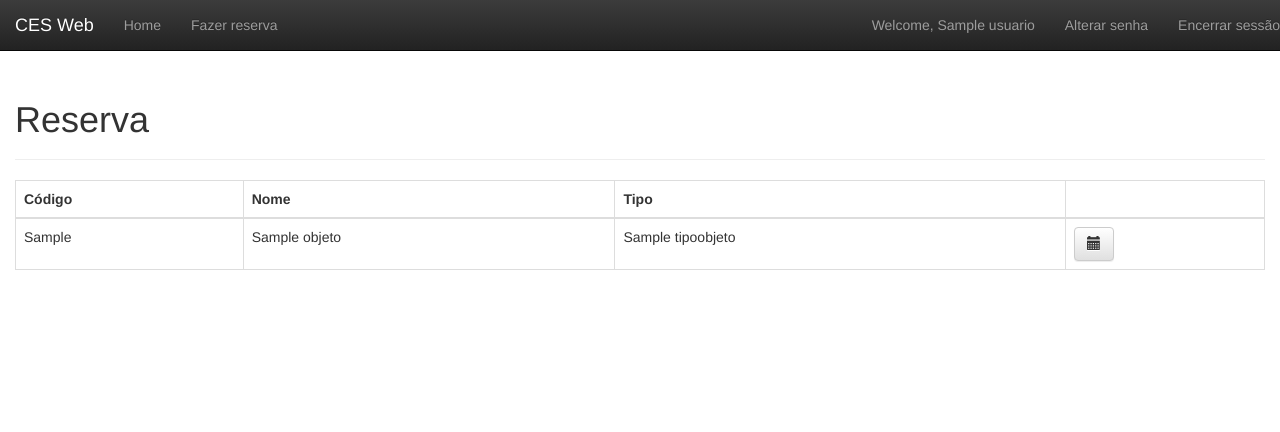
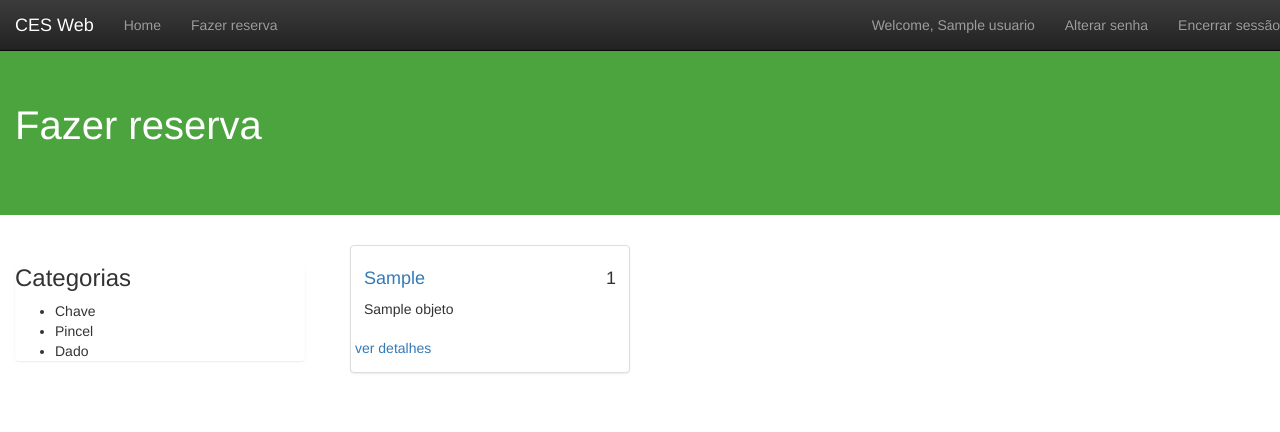
Before and after one commit to manoelnetom/CES-web, a Django app: page /ces/fazer_reserva/ in a window 1280 px wide. Shown: the top 432 px of the page. Run offline with Django 3.2, Linux system fonts and the light colour scheme; a user stored in the database is signed in; tables that the repository leaves empty hold one stand-in row (values such as "Sample post"); parts of the project's set-up code (start-up, migrations or seed data) failed here and were passed over; some libraries are stand-ins or nearby versions.

Commit message:
adicionar estrutura basica do layout de reserva

```diff
--- a/site/ces/static/ces/css/style.css
+++ b/site/ces/static/ces/css/style.css
@@ -103,3 +103,48 @@
     -webkit-border-radius: 50%;
     border-radius: 50%;
 }
+
+body {
+    font-family: 'Libre Franklin', Helvetica, Arial, sans-serif;
+}
+
+.page-heading {
+ margin-top:-13px;
+ margin:-15px;
+ position:relative;
+ margin-bottom:30px;
+ padding:30px 15px;
+ text-align:center;
+ color:rgba(255,255,255,0.5);
+ background-color:#4ba43e;
+ font-size:1.25rem;
+}
+.page-heading h1 {
+ margin-top:0;
+ color:#fff
+}
+.page-heading p {
+ margin-bottom:0;
+ line-height:1.4
+}
+.page-heading .container {
+ position:relative
+}
+@media (min-width: 768px) {
+ .page-heading {
+  padding-top:60px;
+  padding-bottom:60px;
+  text-align:left;
+  font-size:1.5rem
+ }
+ .page-heading h1 {
+  font-size:4rem;
+  line-height:1
+ }
+
+ @media (min-width: 992px) {
+   .page-heading h1,.page-heading p {
+    margin-right:380px
+   }
+  }
+}
--- a/site/ces/templates/base_generic.html
+++ b/site/ces/templates/base_generic.html
@@ -53,13 +53,11 @@
             {% endif %}
         </div>
     </div>
+     {% block titlepage %}{% endblock %}
     <div class="container-fluid" style="width:100%">
         {% block container %}
             <div class="content">
                {% block content %}
-                <div class="page-header">
-                    <h1>CES web</h1>
-                </div>
                {% endblock %}
             </div>
         {% endblock %}
--- /dev/null
+++ b/site/ces/templates/ces/base_reserva.html
@@ -0,0 +1,23 @@
+{% extends "base_generic.html" %}
+
+{% block container %}
+<div class="row">
+  <div class="col-lg-3">
+    {% block sidebar %}
+    <div class="list-group">
+      <h3>
+        Categorias
+      </h3>
+      <ul>
+        <li>Chave</li>
+        <li>Pincel</li>
+        <li>Dado</li>
+      </ul>
+    </div>
+    {% endblock %}
+  </div>
+  <div class="col-lg-9">
+    {% block area %}
+    {% endblock %}
+</div>
+{% endblock %}
--- a/site/ces/templates/ces/fazer_reserva.html
+++ b/site/ces/templates/ces/fazer_reserva.html
@@ -1,37 +1,36 @@
-{% extends "base_generic.html" %}
-
-{% block content %}
-   <div class="page-header">
-        <h1>Reserva</h1>
-   </div>
-
-  <table class="table table-hover table-bordered">
-    <thead>
-     <tr>
-        <th>Código</th>
-        <th>Nome</th>
-        <th>Tipo</th>
-        <th></th>
-     </tr>
-     </thead>
-   {% if objeto_list %}
-   {% for objeto in objeto_list %}
-     <tbody>
-     <tr>
-        <td> {{ objeto.codigo }}</td>
-        <td> {{ objeto.nome }}</td>
-        <td> {{ objeto.tipoObjeto.nome }}</td>
-        <td>
-          <a class="btn btn-default" aria-label="Left Align"  href="{% url 'reserva-new' objeto.id %}" title="Reservar">
-              <span class="glyphicon glyphicon-calendar" aria-hidden="true"></span>
-          </a>
-      </td>
-    </tr>
-    {% endfor %} {% else %}
+{% extends "ces/base_reserva.html" %} {% block titlepage %}
+<header class="page-heading">
+  <div class="container">
+    <h1>
+      Fazer reserva
+    </h1>
+  </div>
+</header>
+{% endblock %}
+{% block area %}
+{% if objeto_list %}
+{% for objeto in objeto_list %}
+<div class="col-sm-4 col-lg-4 col-md-4">
+    <div class="thumbnail">
+        <i class="{{objeto.tipoObjeto.icone}}"></i>
+        <div class="caption">
+            <h4 class="pull-right">{{objeto.status}}</h4>
+            <h4><a href="{% url 'reserva_new' objeto.id %}">{{ objeto.codigo }}</a></h4>
+            <p>{{ objeto.nome }}</p>
+        </div>
+        <div class="ratings">
+            <p>
+              <a href="{% url 'reserva_new' objeto.id %}">
+                  ver detalhes
+               </a>
+            </p>
+        </div>
+    </div>
+</div>
+ {% endfor %}
+{% else %}
     <p>Não há objetos cadastrados.</p>
-    {% endif %}
-    <tbody>
-</table>
+ {% endif %}
 {% if is_paginated %}
 <div class="pagination">
   <span class="page-links">
@@ -45,38 +44,4 @@
   </span>
 </div>
 {% endif %}
-<div id="myModal" class="modal fade" role="dialog">
-  <div class="modal-dialog">
-
-    <!-- Modal content-->
-    <div class="modal-content">
-
-      <div class="modal-header">
-        <button type="button" class="close" data-dismiss="modal">&times;</button>
-        <h4 class="modal-title">Reservar</h4>
-      </div>
-
-      <div class="modal-body">
-
-      </div>
-      <div class="modal-footer">
-        <button type="button" class="btn btn-default" data-dismiss="modal">Close</button>
-      </div>
-
-    </div>
-
-    <script>
-      /*eslint-env jquery */
-      jQuery('.modal-content .calendar').datepicker({
-        dateFormat: "yy-mm-dd"
-      });
-
-      var form_options = {
-        target: '#modal',
-        success: function() {}
-      }
-      $('#item_reserva_form').ajaxForm(form_options);
-    </script>
-  </div>
-</div>
 {% endblock %}
--- a/site/ces/templates/ces/form_field.html
+++ b/site/ces/templates/ces/form_field.html
@@ -1,7 +1,7 @@
 {% load utils %}
 <div class="form-group {% if field.errors %}has-error{% endif %}">
-    <label for="{{ field.id_for_label }}" class="col-sm-2 control-label">{{ field.label }}</label>
-    <div class="col-sm-10 ">
+    <label for="{{ field.id_for_label }}" class="col-sm-3 control-label">{{ field.label }}</label>
+    <div class="col-sm-9 ">
         {{ field|add_class:'form-control' }}
         {% if field.errors %}
             <span class='text-danger'>{{ field.errors|join:'<br />' }}</span>
--- a/site/ces/views.py
+++ b/site/ces/views.py
@@ -49,10 +49,10 @@
     def dispatch(self, *args, **kwargs):
         self.objeto_id =  kwargs['pk']
 
-        return super(FazerReservaView, self).dispatch(*args, **kwargs)
+        return super(ReservaCreateView, self).dispatch(*args, **kwargs)
 
     def get_context_data(self, **kwargs):
-        context = super(FazerReservaView, self).get_context_data(**kwargs)
+        context = super(ReservaCreateView, self).get_context_data(**kwargs)
         objeto = get_object_or_404(Objeto, pk=self.objeto_id)
         context['objeto'] = objeto
 
@@ -64,4 +64,4 @@
         form.instance.usuario=self.request.user
         form.save()
 
-        return HttpResponse(render_to_string('ces/reserva_modal_sucess.html', {'objeto': objeto}))
+        return HttpResponse(render_to_string('ces/reserva.html', {'objeto': objeto}))
```
Also changed, not shown: site/ces/templates/ces/reserva.html (+24 -18 lines).
